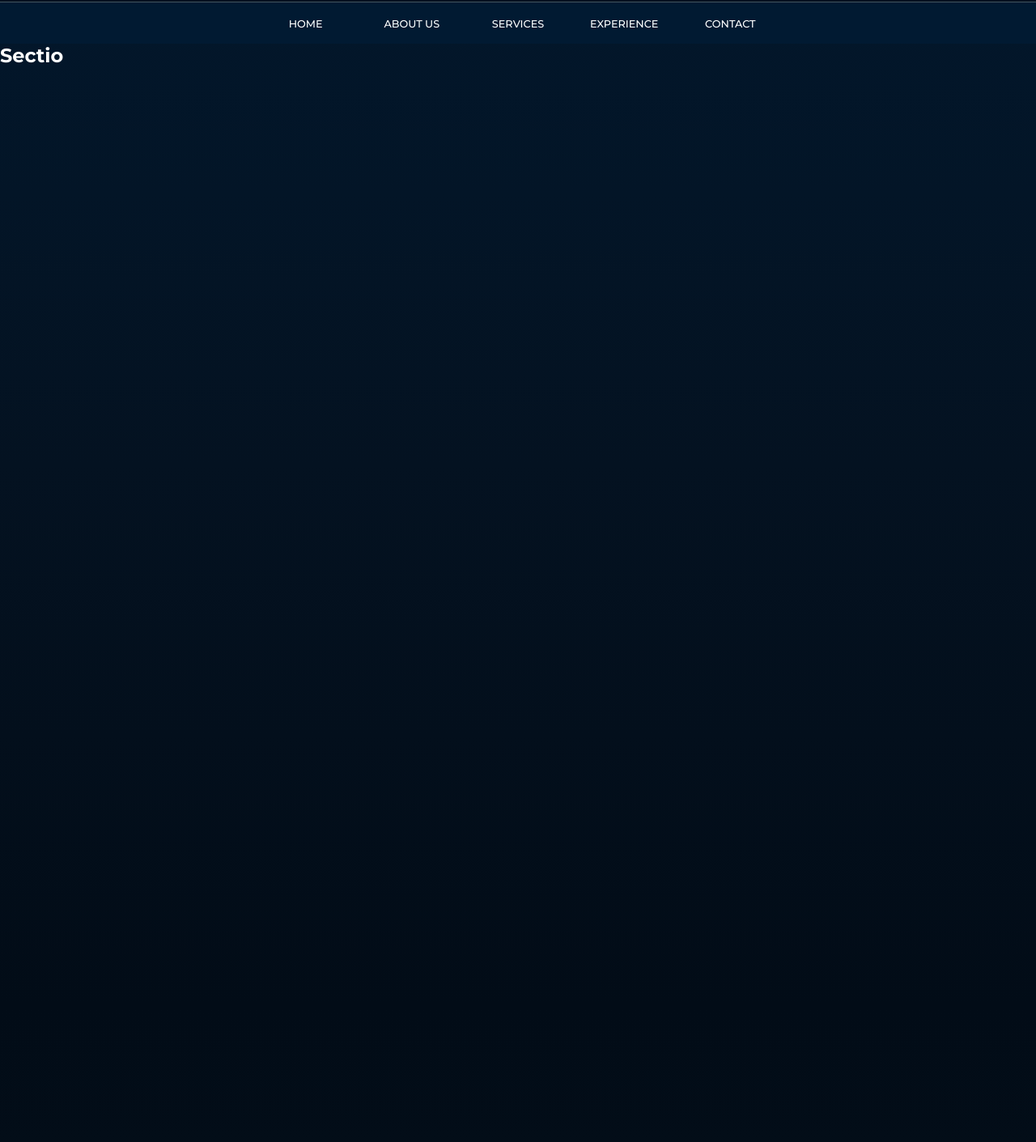
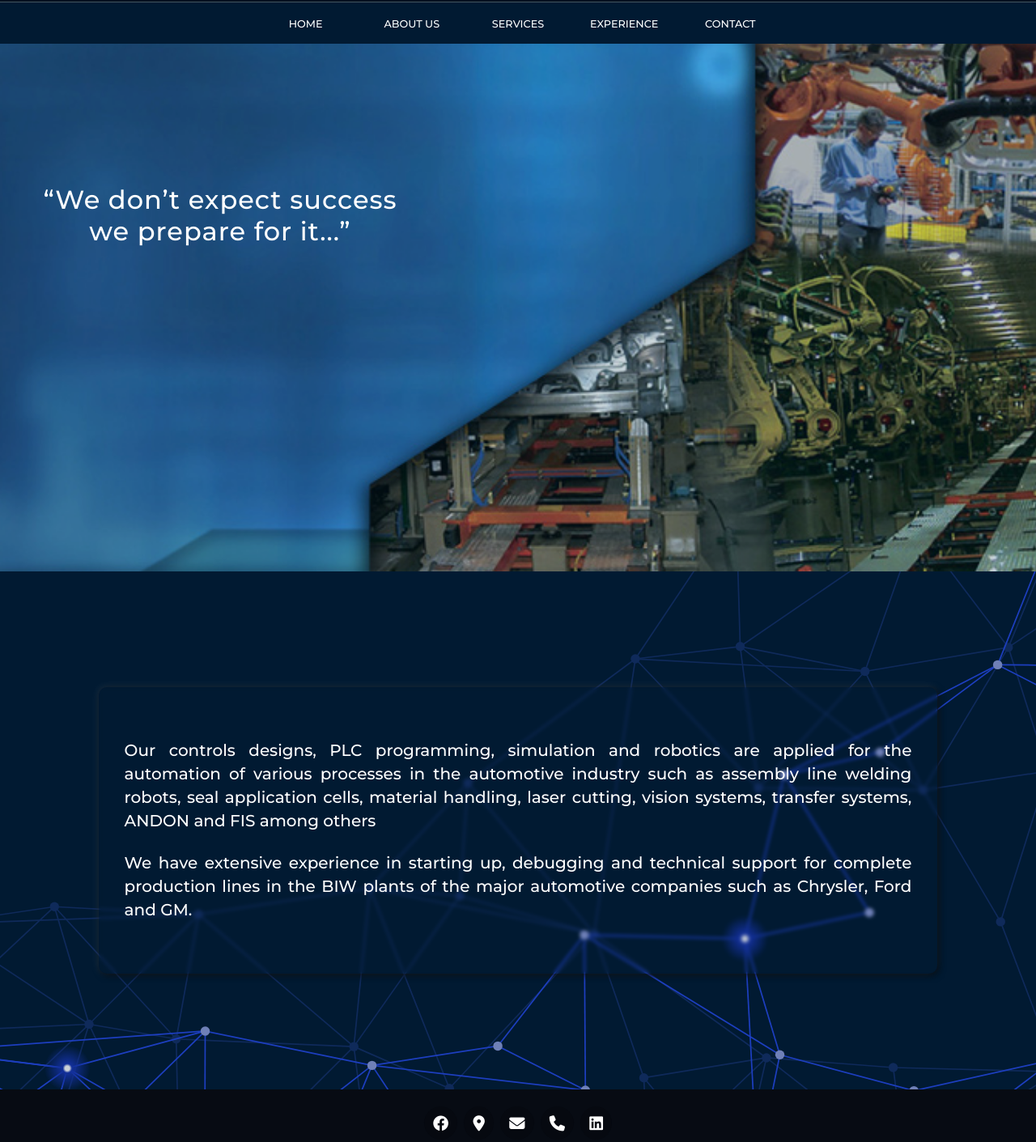
Before and after one commit to luis28fer-hr/autimotion-and-robotics, a plain HTML site: page Index.html in a window 1280 px wide. Shown: the part 94-1505 px from the top of the page at 81% size. Drawn offline with Linux system fonts and the light colour scheme; a web font is replaced by a local one.

Commit message:
home - presentation and welcome
desing web of 2 sections of home, svg, background, and texts

```diff
--- a/Index.html
+++ b/Index.html
@@ -10,6 +10,7 @@
     <link rel="stylesheet" href="/styles/home.css">
     <link rel="stylesheet" href="https://cdnjs.cloudflare.com/ajax/libs/font-awesome/6.2.0/css/all.min.css" integrity="sha512-xh6O/CkQoPOWDdYTDqeRdPCVd1SpvCA9XXcUnZS2FmJNp1coAFzvtCN9BmamE+4aHK8yyUHUSCcJHgXloTyT2A==" crossorigin="anonymous" referrerpolicy="no-referrer" />
 
+    <script src="/javascrips/index.js"></script>
 </head>
 <body>
     <header>
@@ -28,7 +29,24 @@
         </div>
     </header>
     <section class="presentation">
-        <h1>Sectio</h1>
+        <h1>“We don’t expect success we prepare for it...”</h1>
+        <img src="/imgs/fondo_home.jpg" alt="Fondo home">
+        <div class="sobre-fondo">a</div>
+    </section>
+    <section class="welcome efecto-luz">
+        <div>
+            <p>
+                Our controls designs, PLC programming, simulation and robotics are applied for the automation
+                of various processes in the automotive industry such as assembly line welding robots, seal
+                application cells, material handling, laser cutting, vision systems, transfer systems, ANDON
+                and FIS among others
+            </p>
+            <p>We have extensive experience in starting up, debugging and technical support for complete
+                production lines in the BIW plants of the major automotive companies such as Chrysler, Ford and GM.
+            </p>
+        </div>
+        <img src="/svgs/Polygon Luminary.svg" alt="circuit">
+
     </section>
 
     <footer>
--- a/javascrips/index.js
+++ b/javascrips/index.js
@@ -0,0 +1,7 @@
+document.addEventListener('mousemove', function(e) {
+    var luz = document.querySelector('.efecto-luz');
+    var x = e.clientX;
+    var y = e.clientY;
+
+    luz.style.background = 'radial-gradient(circle ' + '20rem ' + 'at ' + x + 'px ' + y + 'px, transparent, rgba(0, 31, 61, 1))';
+  });
--- a/styles/home.css
+++ b/styles/home.css
@@ -1,4 +1,78 @@
 .presentation {
-    height: 400vh;
-/*     background-color: rgba(0, 0, 0, 0.5);
- */}
+    position: relative;
+    width: 100%;
+    height: 100vh;
+    display: flex;
+    align-items: center;
+    justify-content: start ;
+}
+
+.presentation h1{
+    width: 35%;
+    margin-left: 3rem;
+    margin-bottom: 5rem;
+    z-index: 10;
+    font-size: 2rem;
+    font-weight: 500;
+    letter-spacing: 1px;
+    text-align: center;
+
+}
+
+.presentation img{
+    position: absolute;
+    width: 100%;
+    height: 100%;
+    object-fit: cover;
+}
+.presentation .sobre-fondo{
+    position: absolute;
+    width: 100%;
+    height: 100%;
+    background-color: rgba(0, 57, 85, 0.2);
+    z-index: 5;
+}
+
+.welcome{
+    position: relative;
+    width: 100%;
+    height: 80vh;
+    background-color: rgb(1, 26, 50);
+    padding: 5rem 4rem;
+    display: flex;
+    flex-direction: column;
+    align-items: center;
+    justify-content: center;
+    gap: 1.5rem;
+    overflow: hidden;
+    pointer-events: none;
+}
+.welcome div {
+    display: flex;
+    flex-direction: column;
+    align-items: center;
+    justify-content: center;
+    gap: 1.5rem;
+    width: 90%;
+    padding: 4rem 2rem;
+    z-index: 10;
+    border-radius: 10px;
+    box-shadow: -1px -1px 10px rgba(255, 255, 255, 0.1), 2px 2px 8px rgba(0, 0, 0, 0.8);
+    backdrop-filter: blur(2px); /* Aplica el desenfoque */
+
+}
+.welcome div p{
+    font-size: 1.25rem;
+    line-height: 1.8rem;
+    text-align: justify;
+    font-weight: 500;
+
+}
+.welcome img{
+    position: absolute;
+    width: 100%;
+    height: 100%;
+    object-fit: cover;
+    opacity: 0.8;
+    z-index: 5;
+}
--- a/styles/index.css
+++ b/styles/index.css
@@ -1,5 +1,5 @@
-@import url('https://fonts.googleapis.com/css2?family=Montserrat:ital,wght@0,100;0,200;0,300;0,500;0,600;0,700;0,800;0,900;1,100;1,200;1,300;1,400;1,500;1,600;1,800;1,900&display=swap');
-@import url('https://fonts.googleapis.com/css2?family=Tourney:ital,wght@0,300;0,400;0,500;0,600;0,700;0,800;1,200;1,300;1,400;1,500;1,600;1,700;1,800&display=swap');
+@import url('https://fonts.googleapis.com/css2?family=Montserrat:ital,wght@0,100;0,200;0,300;0,400;0,500;0,600;0,700;0,800;0,900;1,100;1,200;1,300;1,400;1,500;1,600;1,700;1,800;1,900&display=swap');
+
 
 html{
     font-family: 'Montserrat', sans-serif;
@@ -20,7 +20,8 @@ body{
 header{
     width: 100%;
     background-color: #00101F;
-    z-index: 1;
+    z-index: 50;
+    position: fixed;
 }
 header .logo{
     display: flex;
```
Also changed, not shown: imgs/fondo_home.jpg (added), svgs/Circuit Board.svg (added), svgs/Circuit Primary.svg (added), svgs/Hexagon.svg (added), svgs/Polygon Luminary.svg (added).
